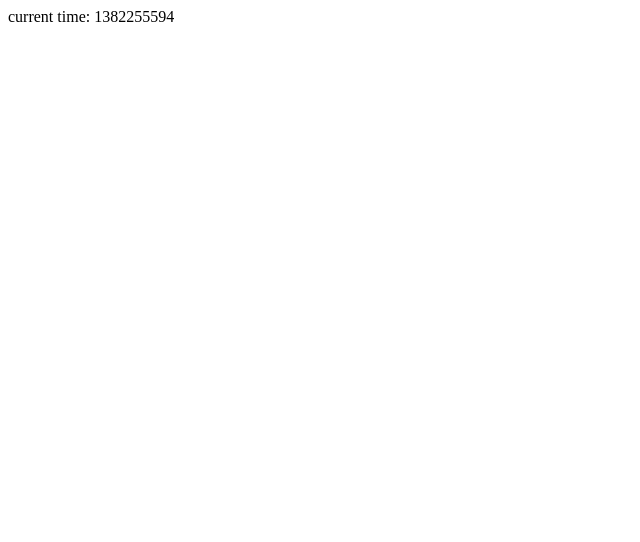
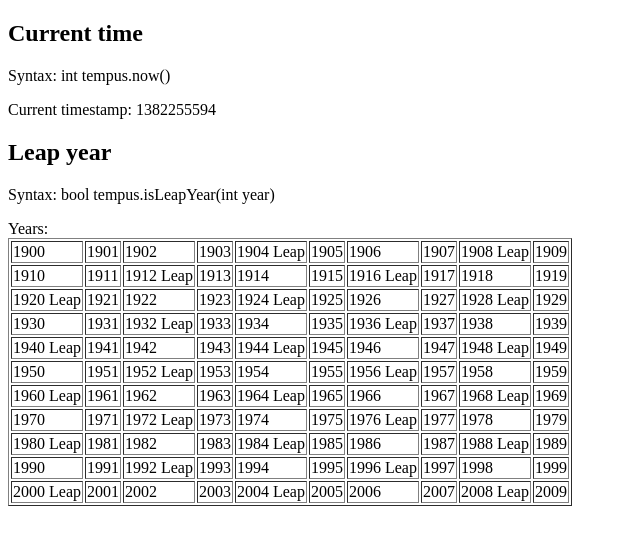
Before and after one commit to crusat/tempus-js, a plain HTML site: page index.html in a window 1280 px wide. Shown: the whole page, without its empty margins (0-640 px from the left). Drawn offline with Linux system fonts and the light colour scheme.

Commit message:
isLeapYear() not complete

```diff
--- a/demo.js
+++ b/demo.js
@@ -1,5 +1,19 @@
 function ready() {
+    // current time
     document.getElementById('currentTime').innerHTML = tempus.now();
+    // leap years
+    var domYears = document.getElementById('years');
+    for (var year = 1900; year < 2013; year++) {
+        if (year % 10 === 0) {
+            if (tr !== undefined) {
+                domYears.appendChild(tr);
+            }
+            var tr = document.createElement('tr');
+        }
+        var td = document.createElement('td');
+        td.appendChild(document.createTextNode(year + (tempus.isLeapYear(year) ? ' Leap': '')));
+        tr.appendChild(td);
+    }
 }
 
 window.addEventListener("load", ready, false);
--- a/index.html
+++ b/index.html
@@ -6,6 +6,12 @@
     <script type="text/javascript" src="demo.js"></script>
 </head>
 <body>
-    <div>current time: <span id="currentTime"></span></div>
+    <h2>Current time</h2>
+    <p>Syntax: int tempus.now()</p>
+    <div>Current timestamp: <span id="currentTime"></span></div>
+    <h2>Leap year</h2>
+    <p>Syntax: bool tempus.isLeapYear(int year)</p>
+    <div>Years:</div>
+    <table id="years" border="1"></table>
 </body>
 </html>
--- a/tempus.js
+++ b/tempus.js
@@ -2,6 +2,14 @@ var TempusJS = function() {
     this.now = function() {
         return Math.floor((new Date()).getTime()/1000);
     };
+    this.isLeapYear = function(year) {
+        if (year % 4 == 0) {
+            if (year % 100 == 0) {
+                return year % 400 == 0;
+            } else return true;
+        }
+        return false;
+    }
 };
 
 var tempus = new TempusJS();
```
